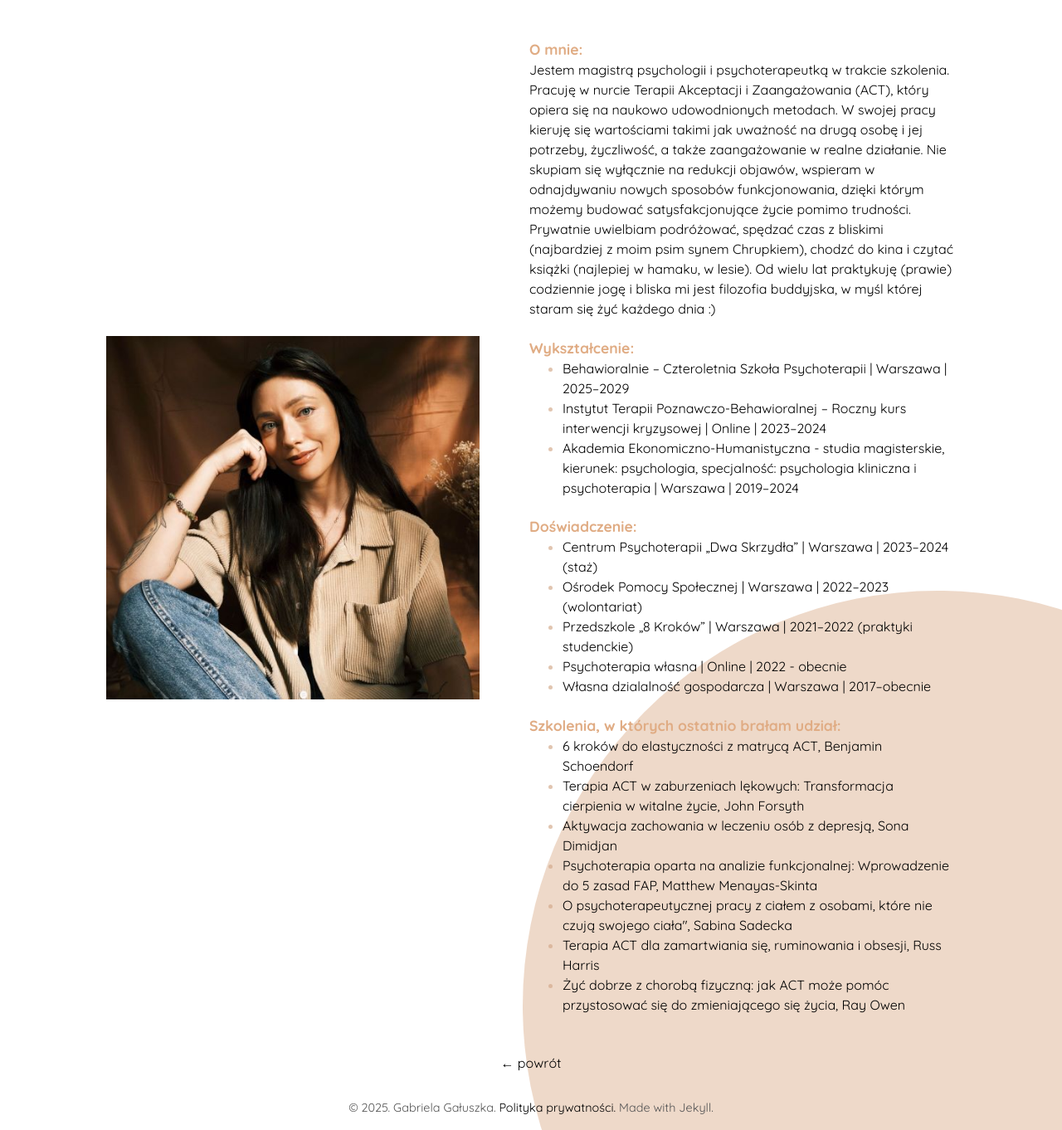
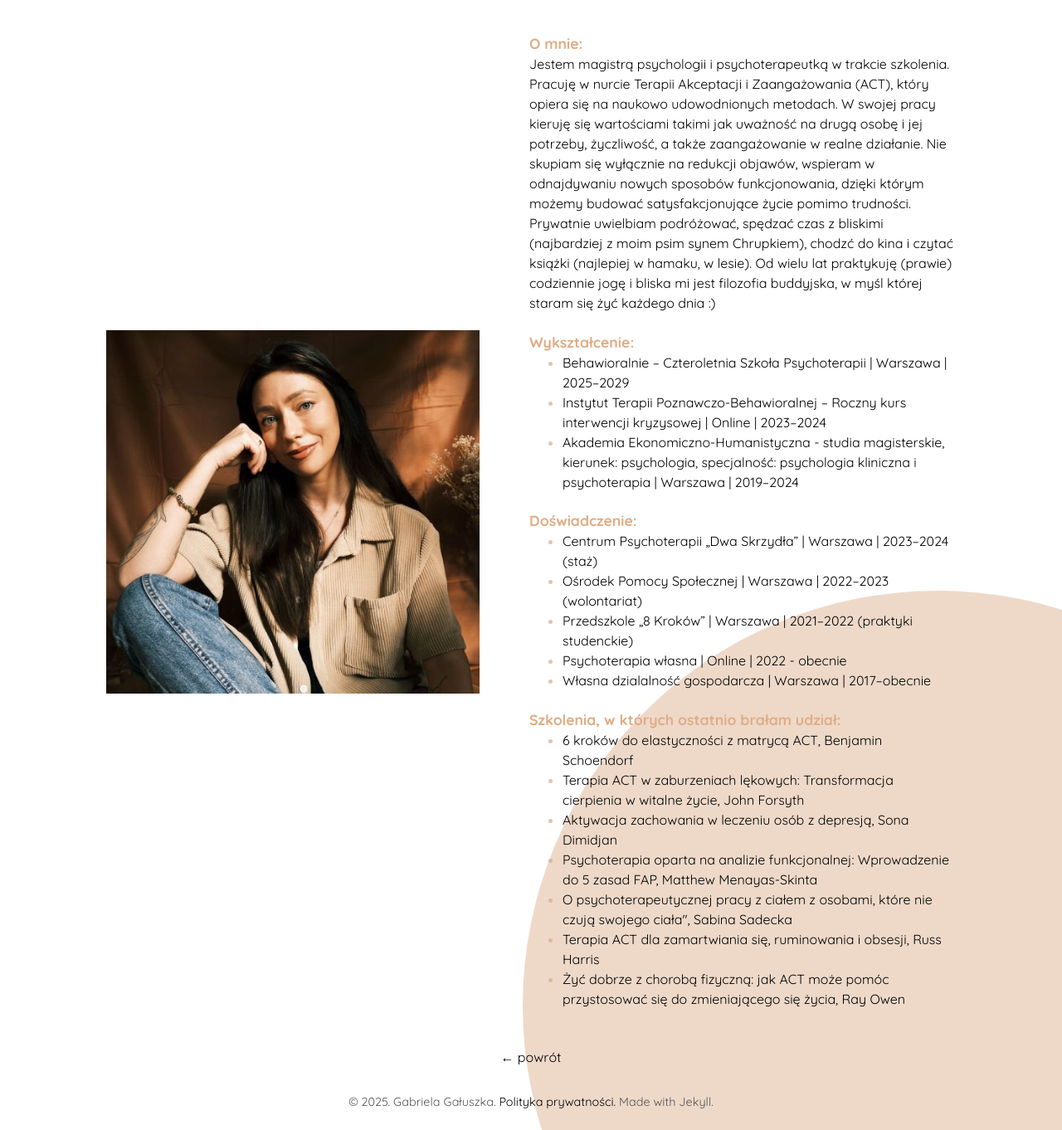
Before and after one commit to misievicz/kontekst, a Jekyll site: the page built from about.html, in a window 1280 px wide. Shown: the whole page at 83% size. Built offline with Jekyll 4.4.1, drawn with Linux system fonts in a browser that asks for light colours.

Commit message:
ver_1.0 -style

```diff
--- a/_sass/tale/_base.scss
+++ b/_sass/tale/_base.scss
@@ -171,7 +171,7 @@ td {
 }
 
 .about-container-main {
-  margin-top: 25px;
+  margin-top: 18px;
   margin-bottom: 30px;
   max-width: 1400px;
   display: flex;
--- a/about.html
+++ b/about.html
@@ -41,7 +41,6 @@
           <li>Instytut Terapii Poznawczo-Behawioralnej – Roczny kurs interwencji kryzysowej | Online | 2023–2024</li>
           <li>Akademia Ekonomiczno-Humanistyczna - studia magisterskie, kierunek: psychologia, specjalność: psychologia
             kliniczna i psychoterapia | Warszawa | 2019–2024</li>
-
         </ul>
         </p>
 
```
